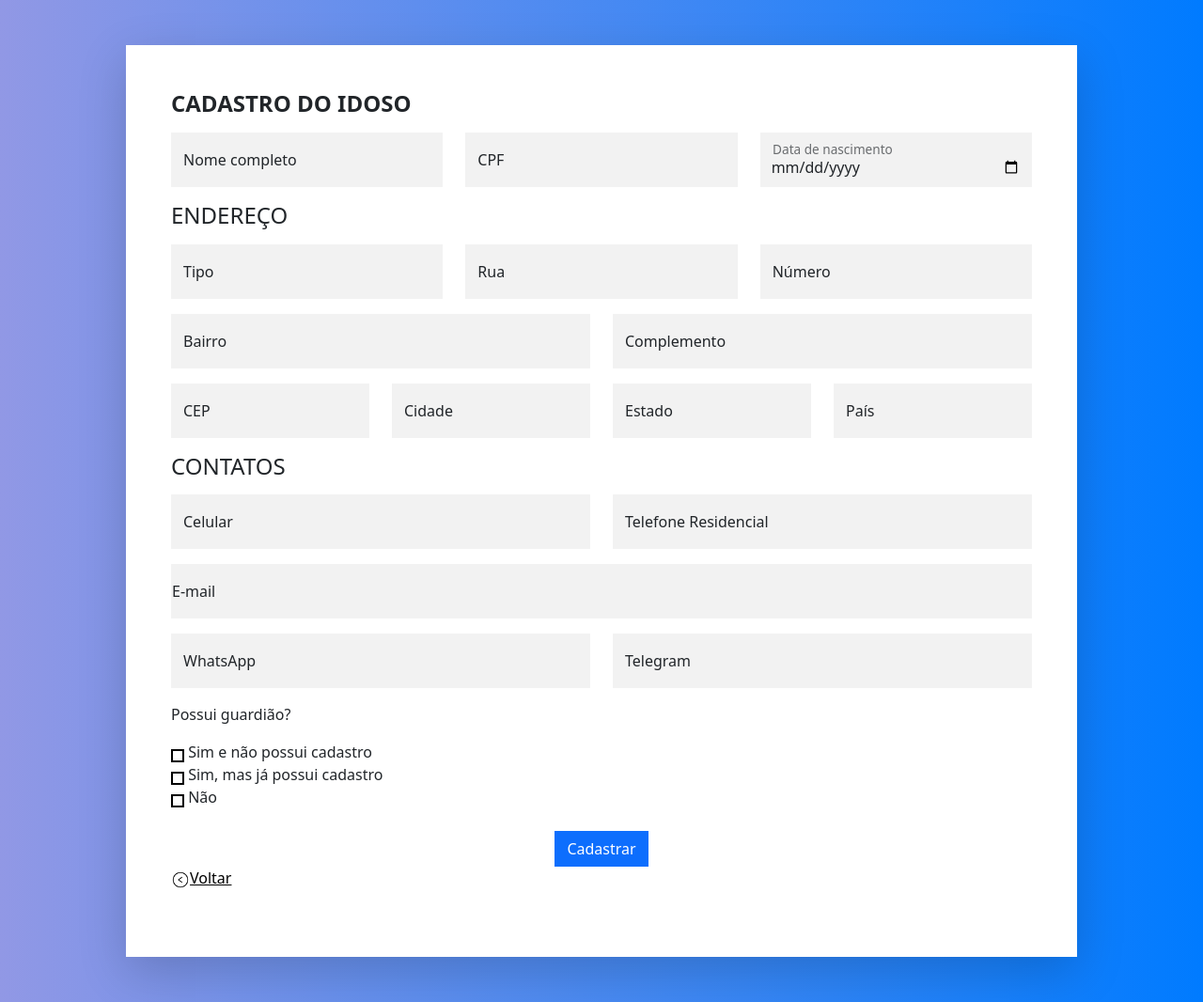
After one commit to proidade/proidade_projeto, a PHP site: page /idosoRegistrationForm.php in a window 1280 px wide. The commit adds this page. Shown: the whole page at 94% size. Run offline with PHP 8.4, Linux system fonts and the light colour scheme; data comes from the database, SQL or seed files in the repository; data that the repository does not hold is empty; some libraries are stand-ins or nearby versions.

Commit message:
update dos cadastro dos idosos

```diff
--- /dev/null
+++ b/PROJETO/idosoRegistrationForm.php
@@ -0,0 +1,530 @@
+
+
+<!DOCTYPE html>
+<html>
+<head>
+	<title>Cadastro de idoso</title>
+     <!-- Required meta tags -->
+  <meta charset="utf-8">
+  <meta name="viewport" content="width=device-width, initial-scale=1">
+
+  <!-- Bootstrap CSS -->
+  <link href="https://cdn.jsdelivr.net/npm/bootstrap@5.0.0-beta1/dist/css/bootstrap.min.css" rel="stylesheet" integrity="sha384-giJF6kkoqNQ00vy+HMDP7azOuL0xtbfIcaT9wjKHr8RbDVddVHyTfAAsrekwKmP1" crossorigin="anonymous">
+  <link rel="stylesheet" type="text/css" href="css/idoso.css">
+  <style>
+    .banner {
+        background:linear-gradient(to left, #007bff, #9198e5);
+    }
+    .form-control{
+        background:#F2F2F2;
+        border-radius:0px;
+        border:none;
+    }
+</style>
+
+</head>
+<body>
+    <div class="banner">
+        <div class="container p-5">
+            <div class="card mx-3 mt-n5 shadow-lg" style="border-radius:0px; border:none">
+                <div class="card-body p-5">
+                    <h4 class="card-title mb-3 text-dark text-uppercase" style="font-weight:700">Cadastro do idoso</h4>
+                    <form action="idosoRegistration.php" method="POST">
+                        <div class="row">
+                            <div class="col">
+                                <div class="form-floating mb-3">
+                                    <input type="text" class="form-control" name="idosoName" id="idosoNameID" placeholder="John" required >
+                                    <label for="idosoName">Nome completo</label>
+                                </div>
+                            </div>
+
+                            <div class="col">
+                                <div class="form-floating mb-3">
+                                    <input type="number" name="cpf" id="cpfID" class="form-control" placeholder="CPF" required >
+                                    <label for="cpf" >CPF</label>
+                                </div>
+                            </div>
+
+                            <div class="col">
+                                <div class="form-floating mb-3">
+                                    <input type="date" name="idosoNascimento" id="idosoNascimentoID" class="form-control" required >
+                                    <label for="idosoNascimento">Data de nascimento</label>
+                                </div>
+                            </div>
+
+                            <h4  class="card-title mb-3 text-dark text-uppercase" style="font-weight:500; font-size:16;">Endereço</h4>
+
+                            <div class="col">
+                                <div class="form-floating mb-3">
+                                    <input type="text" name="type" id="typeId"  placeholder="Casa, Apartamento, etc" class="form-control" required >
+                                    <label for="type">Tipo </label>
+                                </div>
+                            </div>
+
+                            <div class="col">
+                                <div class="form-floating mb-3">
+                                    <input type="text" name="rua" id="rua" class="form-control" placeholder="Rua, Avenida, etc" required >
+                                    <label for="rua">Rua</label>
+                                </div>
+                            </div>
+
+                            <div class="col">
+                                <div class="form-floating mb-3">
+                                    <input type="number" name="numberAddress" id="numberAddressID" class="form-control" placeholder="Número" required >
+                                    <label for="numberAddress">Número</label>
+                                </div>
+                            </div>
+
+                            <div></div>
+
+                            <div class="col">
+                                <div class="form-floating mb-3">
+                                    <input type="text" name="bairroAddress" id="bairro" class="form-control" placeholder="Bairro" required >
+                                    <label for="bairro">Bairro</label>
+                                </div>
+                            </div>
+
+
+                            <div class="col">
+                                <div class="form-floating mb-3">
+                                    <input type="text" name="complement" id="complementID" placeholder="Complemento" class="form-control">
+                                    <label for="complement">Complemento</label>
+                                </div>
+                            </div>
+
+                                <div></div>
+                            <div class="col">
+                                <div class="form-floating mb-3">
+                                    <input type="number" name="cep" id="cep" class="form-control" placeholder="CEP" onblur="pesquisacep(this.value);" required >
+                                    <label for="cep">CEP</label>
+                                </div>
+                            </div>
+
+                            <div class="col">
+                                <div class="form-floating mb-3">
+                                    <input type="text" name="cidade" id="cidade" class="form-control" placeholder="Cidade" required >
+                                    <label for="cidade">Cidade</label>
+                                </div>
+                            </div>
+
+                            <div class="col">
+                                <div class="form-floating mb-3">
+                                    <input type="text" name="uf" id="uf" class="form-control" placeholder="Estado" required >
+                                    <label for="uf">Estado</label>
+                                </div>
+                            </div>
+
+                            <div class="col">
+                                <div class="form-floating mb-3">
+                                    <input type="text" name="pais" id="paisID" class="form-control" placeholder="País" required >
+                                    <label for="pais">País</label>
+                                </div>
+                            </div>
+
+
+                            <h4  class="card-title mb-3 text-dark text-uppercase" style="font-weight:500; font-size:16;">Contatos</h4>
+
+                            <div class="col">
+                                <div class="form-floating mb-3">
+                                    <input type="text" name="celular" id="celularID" class="form-control" placeholder="Celular" required>
+                                    <label for="celular"> Celular</label>
+                                </div>
+                            </div>
+
+                            <div class="col">
+                                <div class="form-floating mb-3">
+                                    <input type="number" name="telefone" id="telefoneID" class="form-control" placeholder="Telefone Residencial">
+                                    <label for="telefone"> Telefone Residencial</label>
+                                </div>
+                            </div>
+
+
+                            <div class="form-floating mb-3">
+                                <input type="email" name="email" id="emailID" class="form-control" placeholder="E-mail" required>
+                                <label for="email"> E-mail</label>
+                            </div>
+
+                            <div class="col">
+                                <div class="form-floating mb-3">
+                                    <input type="number" name="whatsapp" id="whatsappID" class="form-control" placeholder="WhatsApp">
+                                    <label for="whatsapp"> WhatsApp</label>
+                                </div>
+                            </div>
+
+                            <div class="col">
+                                <div class="form-floating mb-3">
+                                    <input type="text" name="telegram" id="telegramID" class="form-control" placeholder="Telegram">
+                                    <label for="telegram"> Telegram</label>
+                                </div>
+                            </div>
+                        </div>
+
+                            <p>Possui guardião?</p>
+
+                            <input type="checkbox" name="sim" id="simID" class="checkgroup" onclick="verSim(this)">
+                            <label for="sim">Sim e não possui cadastro</label><br>
+
+
+                            <input type="checkbox" name="simMas" id="simMasID" class="checkgroup" onclick="ver(this)">
+                            <label for="sim">Sim, mas já possui cadastro</label><br>
+
+
+                            <input type="checkbox" name="nao" id="naoID" value="true" class="checkgroup">
+                            <label for="nao">Não</label><br><br>
+
+
+                            <div id="opcao2" style="display: none;" class="row">
+                                <h4  class="card-title mb-3 text-dark text-uppercase" style="font-weight:500; font-size:16;">Insira os dados do guardião</h4>
+                                <div class="col">
+                                    <div class="form-floating mb-3">
+                                        <select name="guardiaoNome" placeholder="Nome do guardião" class="form-select">
+                                            <option>Selecione...</option>
+                                            <?php
+                                                include 'connectionMysqlProage.php';
+
+                                                $result_nome_idoso = "SELECT people.name AS 'NOME', people.id AS 'ID' FROM people INNER JOIN guardian ON guardian.people_id=people.id";
+                                                $query = mysqli_query($connectionMysqlProage, $result_nome_idoso);
+                                                while($row = mysqli_fetch_assoc($query)){?>
+                                                    <option value="<?php echo $row['ID'];?>"> <?php echo $row['NOME'];?> </option>
+
+                                                <?php  }?>
+                                        </select>
+                                        <label for="guardiaoName">Nome do guardião</label>
+                                    </div>
+                                </div>
+                                <div class="col">
+                                    <div class="form-floating mb-3">
+                                        <input type="number" name="cpfGuardian" id="cpfID" class="form-control" placeholder="CPF do guardião">
+                                        <label for="cpf" >CPF do guardião</label>
+                                    </div>
+                                </div>
+                            </div>
+
+
+                            <div id="opcao" style="display: none;" class="row">
+                                <h4  class="card-title mb-3 text-dark text-uppercase" style="font-weight:500; font-size:16;">Insira os dados do guardião</h4>
+
+                                <div class="col">
+                                    <div class="form-floating mb-3">
+                                        <input type="text" name="guardiaoNome" id="guardiaoNameID" class="form-control" placeholder="Nome do guardião" >
+                                        <label for="guardiaoName">Nome Completo</label>
+                                    </div>
+                                </div>
+
+                                <div class="col">
+                                    <div class="form-floating mb-3">
+                                        <input type="number" name="cpfGuardian" id="cpfID" class="form-control" placeholder="CPF do guardião" >
+                                        <label for="cpf" >CPF</label>
+                                    </div>
+                                </div>
+
+                                <div class="col">
+                                    <div class="form-floating mb-3">
+                                        <input type="date" name="guardiaoNascimento" id="guardiaoNascimentoID" class="form-control" placeholder="" >
+                                        <label for="guardiaoNascimento">Data de nascimento</label>
+                                    </div>
+                                </div>
+
+
+                                <div class="form-floating mb-3">
+                                    <select name="relative_degree" id="relative_degreeID" class="form-select">
+                                        <option>1 - Filho/a</option>
+                                        <option>2 - Neto/a</option>
+                                        <option>3 - Pai/Mãe</option>
+                                        <option>4 - Sobrinho/a</option>
+                                        <option>5 - Tio/a</option>
+                                        <option>6 - Primo/a</option>
+                                        <option>7 - Outro</option>
+                                    </select>
+                                    <label for="relative_degree">Qual seu grau de parentesco com o idoso?</label>
+                                </div>
+
+                                <div class="col">
+                                    <div class="form-floating mb-3">
+                                        <input type="text" name="relative_degree_outro" id="relative_degree_outroID" class="form-control" placeholder="Se for outro, qual?">
+                                        <label for="relative_degree_outro">Se for outro, qual?</label>
+                                    </div>
+                                </div>
+
+                                <h4  class="card-title mb-3 text-dark text-uppercase" style="font-weight:500; font-size:16;">Endereço</h4>
+
+                                <div class="col">
+                                    <div class="form-floating mb-3">
+                                        <input type="text" name="typeGuardian" id="typeId"  placeholder="Casa, Apartamento, etc" class="form-control" >
+                                        <label for="typeGuardian">Tipo </label>
+                                    </div>
+                                </div>
+
+                                <div class="col">
+                                    <div class="form-floating mb-3">
+                                        <input type="text" name="ruaGuardian" id="ruaGuardian" class="form-control" placeholder="Rua, Avenida, etc" >
+                                        <label for="ruaGuardian">Rua</label>
+                                    </div>
+                                </div>
+
+                                <div class="col">
+                                    <div class="form-floating mb-3">
+                                        <input type="number" name="numberAddressGuardian" id="numberAddressIDGuardian" class="form-control" placeholder="Número" >
+                                        <label for="numberAddressGuardian">Numero</label>
+                                    </div>
+                                </div>
+
+                                <div></div>
+
+                                <div class="col">
+                                    <div class="form-floating mb-3">
+                                        <input type="text" name="bairroAddressGuardian" id="bairroGuardian" class="form-control" placeholder="Bairro" >
+                                        <label for="bairroGuardian">Bairro</label>
+                                    </div>
+                                </div>
+
+                                <div class="col">
+                                    <div class="form-floating mb-3">
+                                        <input type="text" name="complementGuardian" id="complementID" class="form-control" placeholder="Complemento">
+                                        <label for="complementGuardian">Complemento</label>
+                                    </div>
+                                </div>
+
+                                <div></div>
+
+                                <div class="col">
+                                    <div class="form-floating mb-3">
+                                        <input type="number" name="cepGuardian" id="cepGuardian" class="form-control" placeholder="CEP"  onblur="pesquisacepGuardian(this.value);" >
+                                        <label for="cepGuardian">CEP</label>
+                                    </div>
+                                </div>
+
+                                <div class="col">
+                                    <div class="form-floating mb-3">
+                                        <input type="text" name="cidadeGuardian" id="cidadeGuardian" class="form-control" placeholder="Cidade" >
+                                        <label for="cidadeGuardian">Cidade</label>
+                                    </div>
+                                </div>
+
+                                <div class="col">
+                                    <div class="form-floating mb-3">
+                                        <input type="text" name="ufGuardian" id="ufGuardian" class="form-control" placeholder="Estado" >
+                                        <label for="ufGuardian">Estado</label>
+                                    </div>
+                                </div>
+
+                                <div class="col">
+                                    <div class="form-floating mb-3">
+                                        <input type="text" name="paisGuardian" id="paisGuardian" class="form-control" placeholder="País" >
+                                        <label for="paisGuardian">País</label>
+                                    </div>
+                                </div>
+
+                                <h4  class="card-title mb-3 text-dark text-uppercase" style="font-weight:500; font-size:16;">Contatos</h4>
+                                <div class="col">
+                                    <div class="form-floating mb-3">
+                                        <input type="number" name="celularGuardian" id="celularID" class="form-control" placeholder="Celular" >
+                                        <label for="celularGuardian"> Celular</label>
+                                    </div>
+                                </div>
+
+                                <div class="col">
+                                    <div class="form-floating mb-3">
+                                        <input type="number" name="telefoneGuardian" id="telefoneID" class="form-control" placeholder="Telefone Residencial">
+                                        <label for="telefoneGuardian"> Telefone Residencial</label>
+                                    </div>
+                                </div>
+
+
+                                <div class="form-floating mb-3">
+                                    <input type="email" name="emailGuardian" id="emailID" class="form-control" placeholder="E-mail" >
+                                    <label for="emailGuardian"> E-mail</label>
+                                </div>
+
+
+                                <div class="col">
+                                    <div class="form-floating mb-3">
+                                        <input type="number" name="wppGuardian" id="wppID" class="form-control" placeholder="WhatsApp">
+                                        <label for="wppGuardian"> WhatsApp</label>
+                                    </div>
+                                </div>
+
+                                <div class="col">
+                                    <div class="form-floating mb-3">
+                                        <input type="text" name="tllGuardian" id="tllID" class="form-control" placeholder="Telegram">
+                                        <label for="tllGuardian"> Telegram</label>
+                                    </div>
+                                </div>
+                            </div>
+
+                            <div class="text-center">
+                                <input type="submit" name="cadastrar" class="btn btn-primary" style="border-radius:0px" value="Cadastrar"  id="cadastroButtonID">
+                            </div>
+                            <a href="index.php" style="color: #000000;">
+                                <img src='imagens/voltar.png'  width='20px' height='20px'>Voltar</a><br><br>
+
+                    </form>
+                </div>
+            </div>
+        </div>
+    </div>
+<script src="https://cdn.jsdelivr.net/npm/bootstrap@5.0.0-beta1/dist/js/bootstrap.bundle.min.js" integrity="sha384-ygbV9kiqUc6oa4msXn9868pTtWMgiQaeYH7/t7LECLbyPA2x65Kgf80OJFdroafW" crossorigin="anonymous"></script>
+
+</body>
+<script src="https://ajax.googleapis.com/ajax/libs/jquery/2.1.1/jquery.min.js"></script>
+
+<script>
+
+    function verSim(elemento){
+    if (elemento.checked){
+        document.getElementById("opcao").style.display = "";
+    }else{
+        document.getElementById("opcao").style.display = "none ";
+        }
+    };
+
+    function ver(elemento){
+    if (elemento.checked){
+        document.getElementById("opcao2").style.display = "";
+    }else{
+        document.getElementById("opcao2").style.display = "none ";
+        }
+    };
+
+
+     $(function(){
+       $('input.checkgroup').click(function(){
+          if($(this).is(":checked")){
+             $('input.checkgroup').attr('disabled',true);
+             $(this).removeAttr('disabled');
+          }else{
+             $('input.checkgroup').removeAttr('disabled');
+          }
+       })
+    });
+
+
+    function limpa_formulário_cep() {
+            //Limpa valores do formulário de cep.
+            document.getElementById('cidade').value=("");
+            document.getElementById('uf').value=("");
+
+    }
+
+    function meu_callbackk(conteudo) {
+        if (!("erro" in conteudo)) {
+            //Atualiza os campos com os valores.
+            document.getElementById('cidade').value=(conteudo.localidade);
+            document.getElementById('uf').value=(conteudo.uf);
+
+        } //end if.
+        else {
+            //CEP não Encontrado.
+            limpa_formulário_cep();
+            alert("CEP não encontrado.");
+        }
+    }
+
+    function pesquisacep(valor) {
+
+        //Nova variável "cep" somente com dígitos.
+        var cep = valor.replace(/\D/g, '');
+
+        //Verifica se campo cep possui valor informado.
+        if (cep != "") {
+
+            //Expressão regular para validar o CEP.
+            var validacep = /^[0-9]{8}$/;
+
+            //Valida o formato do CEP.
+            if(validacep.test(cep)) {
+
+                //Preenche os campos com "..." enquanto consulta webservice.
+                document.getElementById('cidade').value="...";
+                document.getElementById('uf').value="...";
+
+
+                //Cria um elemento javascript.
+                var script = document.createElement('script');
+
+                //Sincroniza com o callback.
+                script.src = 'https://viacep.com.br/ws/' + cep + '/json/?callback=meu_callbackk';
+
+                //Insere script no documento e carrega o conteúdo.
+                document.body.appendChild(script);
+
+            } //end if.
+            else {
+                //cep é inválido.
+                limpa_formulário_cep();
+                alert("Formato de CEP inválido.");
+            }
+        } //end if.
+        else {
+            //cep sem valor, limpa formulário.
+            limpa_formulário_cep();
+        }
+    };
+
+
+
+    //CEP GUARDIÃO
+    function limpa_formulário_cepGuardian() {
+            //Limpa valores do formulário de cep.
+            document.getElementById('cidadeGuardian').value=("");
+            document.getElementById('ufGuardian').value=("");
+
+    }
+
+    function meu_callback(conteudo) {
+        if (!("erro" in conteudo)) {
+            //Atualiza os campos com os valores.
+            document.getElementById('cidadeGuardian').value=(conteudo.localidade);
+            document.getElementById('ufGuardian').value=(conteudo.uf);
+
+        } //end if.
+        else {
+            //CEP não Encontrado.
+            limpa_formulário_cepGuardian();
+            alert("CEP não encontrado.");
+        }
+    }
+
+    function pesquisacepGuardian(valorGuardian) {
+
+        //Nova variável "cep" somente com dígitos.
+        var cepGuardian = valorGuardian.replace(/\D/g, '');
+
+        //Verifica se campo cep possui valor informado.
+        if (cepGuardian != "") {
+
+            //Expressão regular para validar o CEP.
+            var validacepGuardian = /^[0-9]{8}$/;
+
+            //Valida o formato do CEP.
+            if(validacepGuardian.test(cepGuardian)) {
+
+                //Preenche os campos com "..." enquanto consulta webservice.
+                document.getElementById('cidadeGuardian').value="...";
+                document.getElementById('ufGuardian').value="...";
+
+
+                //Cria um elemento javascript.
+                var script = document.createElement('script');
+
+                //Sincroniza com o callback.
+                script.src = 'https://viacep.com.br/ws/'+ cepGuardian + '/json/?callback=meu_callback';
+
+                //Insere script no documento e carrega o conteúdo.
+                document.body.appendChild(script);
+
+            } //end if.
+            else {
+                //cep é inválido.
+                limpa_formulário_cepGuardian();
+                alert("Formato de CEP inválido.");
+            }
+        } //end if.
+        else {
+            //cep sem valor, limpa formulário.
+            limpa_formulário_cepGuardian();
+        }
+    };
+
+    </script>
+</html>
```
Also changed, not shown: PROJETO/idosoRegistration.php (+14 -50 lines).
